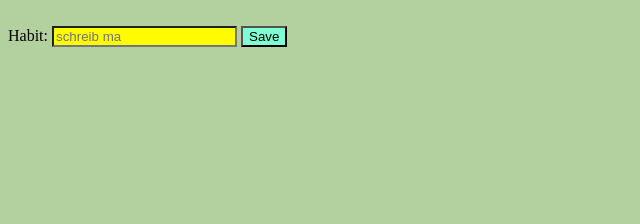
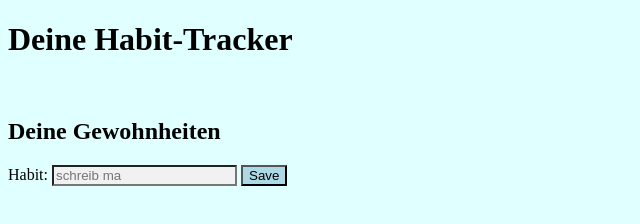
Before and after one commit to irlydontfckingcare/habits, a plain HTML site: page index.html in a window 1280 px wide. Shown: the whole page, without its empty margins (0-640 px from the left). Drawn offline with Linux system fonts and the light colour scheme.

Commit message:
add logic for input length

```diff
--- a/index.html
+++ b/index.html
@@ -1,16 +1,20 @@
 <!DOCTYPE html>
 <html lang="en">
+
 <head>
     <meta charset="UTF-8">
     <meta name="viewport" content="width=device-width, initial-scale=1.0">
     <title>habits</title>
-        <script src="index.js"></script>
-        <link rel="stylesheet" href="style.css">
+    <script src="index.js"></script>
+    <link rel="stylesheet" href="style.css">
 </head>
+
 <body>
-<br>
+    <h1>Deine Habit-Tracker</h1>
+    <br>
+    <h2>Deine Gewohnheiten</h2>
     <label>Habit:</label>
-    <input type="text" placeholder="schreib ma" id="habit-input"></textarea>
+    <input type="text" placeholder="schreib ma" id="habit-input" maxlength="25"></textarea>
     <button onclick="alerta()">Save</button>
 </body>
 </html>
--- a/index.js
+++ b/index.js
@@ -1,3 +1,8 @@
 function alerta() {
-    alert("du magst " + document.getElementById('habit-input').value);
+    let inputTxt = document.getElementById('habit-input').value
+    console.log("a: " + inputTxt)
+    if (inputTxt.length == 0)
+        alert("Kannste ned schreiben?!")
+     else
+        alert("du magst " + inputTxt.toUpperCase());
 }
--- a/style.css
+++ b/style.css
@@ -1,9 +1,11 @@
 body {
-    background-color:rgba(142, 187, 112, 0.671)
+    background-color:lightcyan
 }
-button	{
-    background-color:aquamarine
+
+button {
+    background-color:lightblue
 }
+
 #habit-input {
-    background-color: rgb(255, 251, 0);
+    background-color:rgb(241, 241, 241)
 }
```
